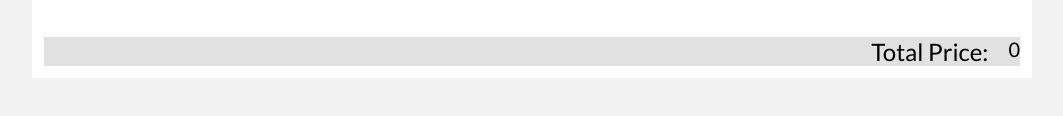
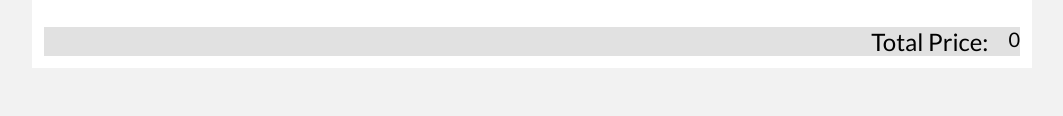
Before and after one commit to samirmalekcodes/shoppingCart-vanillaJS, a plain HTML site: page index.html in a window 1280 px wide. Shown: the part 582-698 px from the top of the page, without its empty margins (108-1171 px from the left). Drawn offline with Linux system fonts and the light colour scheme.

Commit message:
reduced margin-top to 30px: line 105

```diff
--- a/css/style.css
+++ b/css/style.css
@@ -102,7 +102,7 @@ hr{
     display: flex;
     justify-content: flex-end;
     flex-direction: row;
-    margin-top: 50px;
+    margin-top: 30px;
     background-color: rgba(8, 4, 4, 0.116);
     width: 100%;
 }
```
